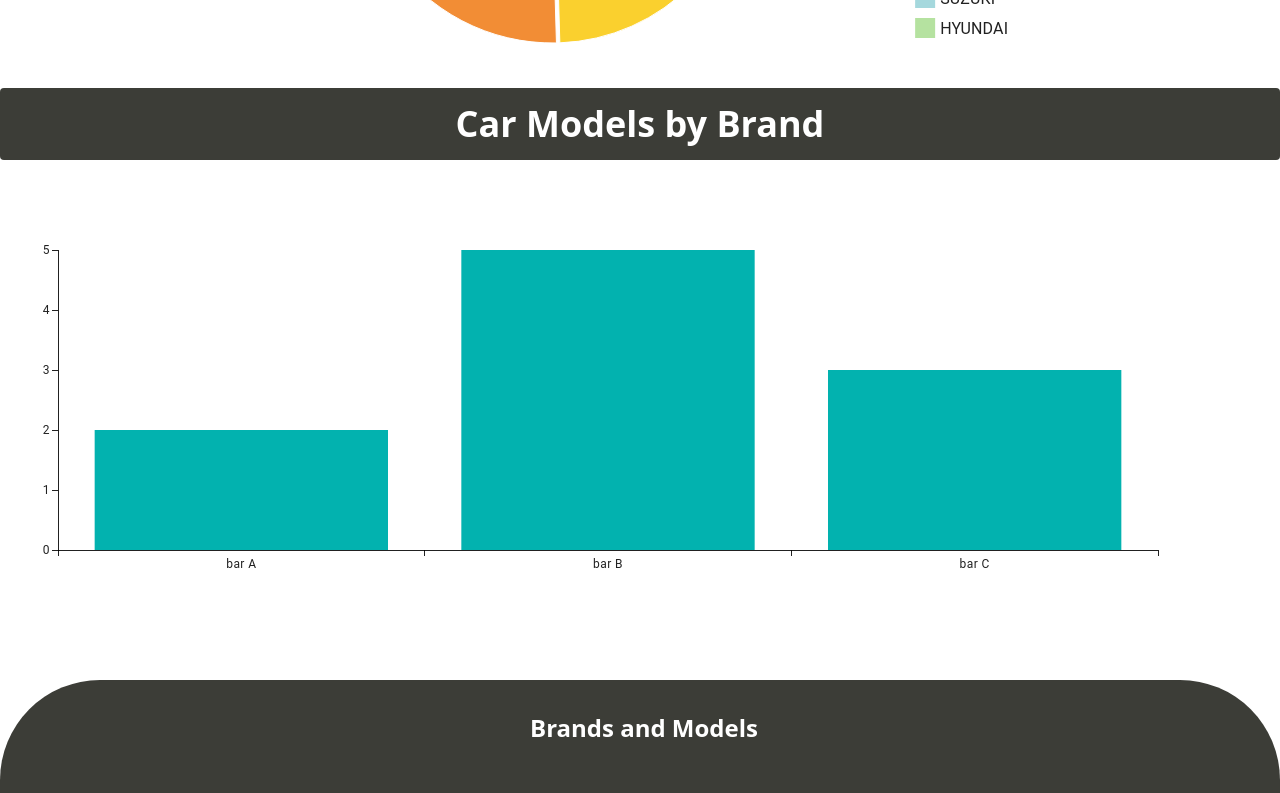
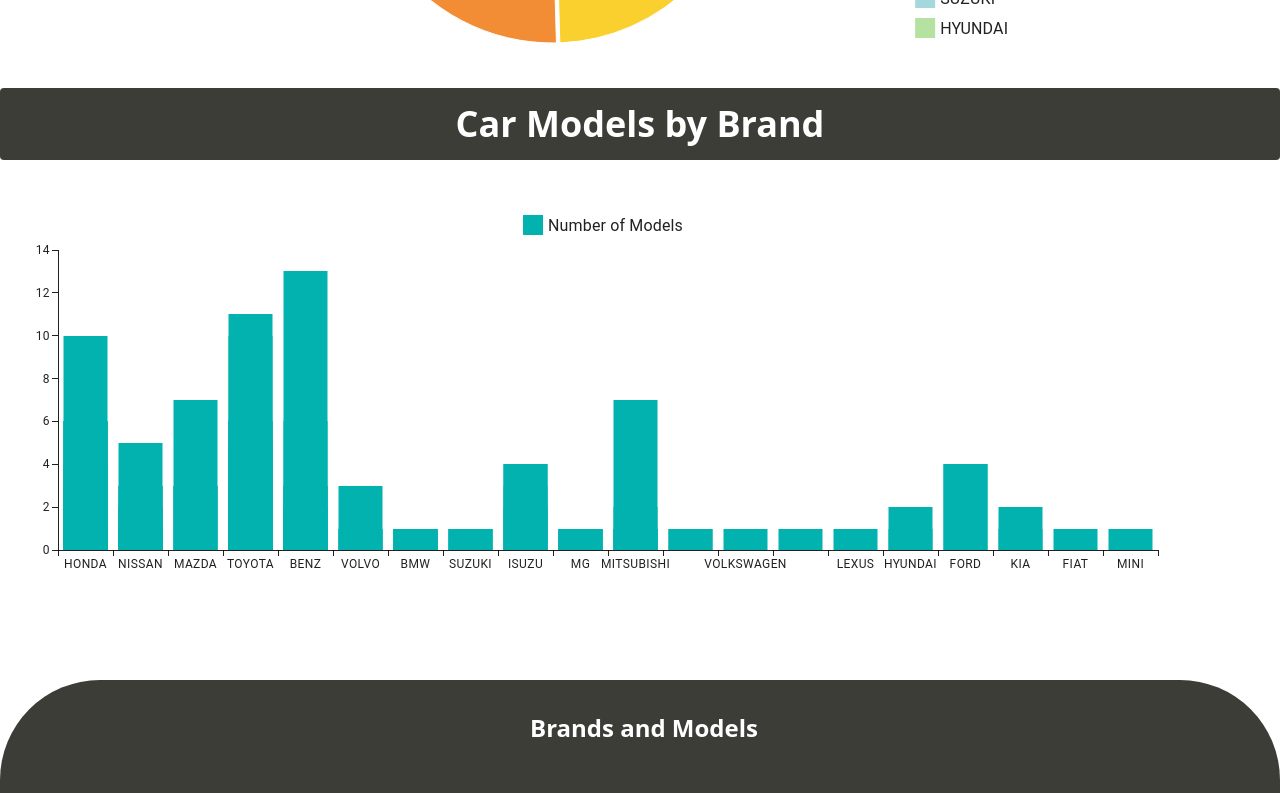
Before and after one commit to PattiyaY/car_analytics, a React (Vite) app: page / in a window 1280 px wide. Shown: the part 464-1257 px from the top of the page. Built offline with nearby package versions, Linux system fonts and the light colour scheme.

Commit message:
feat: add data into bar chart

```diff
--- a/src/Dashboard.jsx
+++ b/src/Dashboard.jsx
@@ -54,9 +54,11 @@
         value: carCount,
         label: carModel,
       });
+      // console.log(brandToCarsMap[carModel]);
     });
 
     data.sort((a, b) => b.value - a.value);
+
     return data;
   }
 
@@ -69,6 +71,34 @@
     "#B5E2A0", // Pastel Green
     "#E6B0AA", // Pastel Rose
   ];
+
+  function barChartData(brandToCarsMap) {
+    const data = [];
+    const modelCountMap = {};
+
+    // Count the occurrences of each model for each brand
+    Object.keys(brandToCarsMap).forEach((carModel) => {
+      brandToCarsMap[carModel].forEach((car) => {
+        const key = `${carModel}-${car.Model}`;
+        if (modelCountMap[key]) {
+          modelCountMap[key].count += 1;
+        } else {
+          modelCountMap[key] = {
+            brand: carModel,
+            model: car.Model,
+            count: 1,
+          };
+        }
+      });
+    });
+
+    // Convert modelCountMap to an array
+    for (const key in modelCountMap) {
+      data.push(modelCountMap[key]);
+    }
+
+    return data;
+  }
 
   useState(() => {
     groupCarsByBrand();
@@ -101,16 +131,13 @@
       </h1>
       <div className="mx-2 w-1/2">
         <BarChart
-          xAxis={[
-            {
-              id: "barCategories",
-              data: ["bar A", "bar B", "bar C"],
-              scaleType: "band",
-            },
-          ]}
+          dataset={barChartData(brandToCarsMap)}
+          xAxis={[{ scaleType: "band", dataKey: "brand" }]}
           series={[
             {
-              data: [2, 5, 3],
+              dataKey: "count",
+              stack: "models", // Optional: you can use stack if you have multiple series
+              label: "Number of Models",
             },
           ]}
           width={1200}
```
